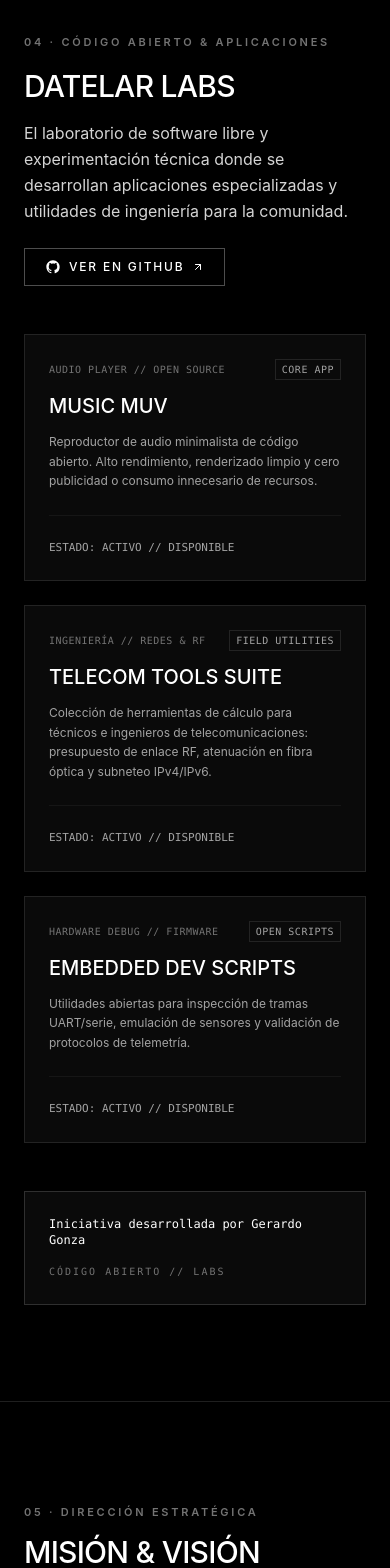
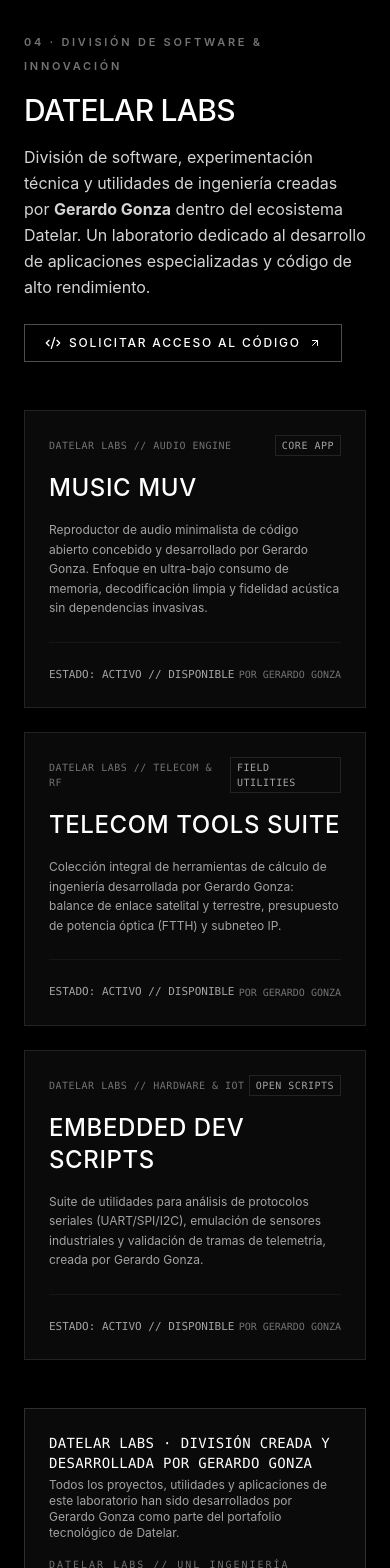
Before and after one commit to Theter65/DATELAR, a Next.js app: page / in a window 390 px wide. Shown: the part 4840-6408 px from the top of the page. Built offline with nearby package versions, Linux system fonts and the light colour scheme.

Commit message:
refactor: remove all aliases, unify Datelar Labs projects under Gerardo Gonza

```diff
--- a/src/components/datelar-labs.tsx
+++ b/src/components/datelar-labs.tsx
@@ -1,24 +1,23 @@
-import { GithubIcon } from "./social-icons";
-import { ArrowUpRight } from "lucide-react";
+import { ArrowUpRight, Code2 } from "lucide-react";
 
 export function DatelarLabs() {
   const projects = [
     {
       title: "MUSIC MUV",
-      category: "AUDIO PLAYER // OPEN SOURCE",
-      desc: "Reproductor de audio minimalista de código abierto. Alto rendimiento, renderizado limpio y cero publicidad o consumo innecesario de recursos.",
+      category: "DATELAR LABS // AUDIO ENGINE",
+      desc: "Reproductor de audio minimalista de código abierto concebido y desarrollado por Gerardo Gonza. Enfoque en ultra-bajo consumo de memoria, decodificación limpia y fidelidad acústica sin dependencias invasivas.",
       tag: "CORE APP",
     },
     {
       title: "TELECOM TOOLS SUITE",
-      category: "INGENIERÍA // REDES & RF",
-      desc: "Colección de herramientas de cálculo para técnicos e ingenieros de telecomunicaciones: presupuesto de enlace RF, atenuación en fibra óptica y subneteo IPv4/IPv6.",
+      category: "DATELAR LABS // TELECOM & RF",
+      desc: "Colección integral de herramientas de cálculo de ingeniería desarrollada por Gerardo Gonza: balance de enlace satelital y terrestre, presupuesto de potencia óptica (FTTH) y subneteo IP.",
       tag: "FIELD UTILITIES",
     },
     {
       title: "EMBEDDED DEV SCRIPTS",
-      category: "HARDWARE DEBUG // FIRMWARE",
-      desc: "Utilidades abiertas para inspección de tramas UART/serie, emulación de sensores y validación de protocolos de telemetría.",
+      category: "DATELAR LABS // HARDWARE & IOT",
+      desc: "Suite de utilidades para análisis de protocolos seriales (UART/SPI/I2C), emulación de sensores industriales y validación de tramas de telemetría, creada por Gerardo Gonza.",
       tag: "OPEN SCRIPTS",
     },
   ];
@@ -31,7 +30,7 @@ export function DatelarLabs() {
       <div className="flex flex-col md:flex-row md:items-end justify-between gap-6 pb-12">
         <div className="space-y-4 max-w-2xl">
           <span className="text-[11px] font-semibold tracking-[0.25em] text-neutral-500 uppercase">
-            04 &middot; Código Abierto & Aplicaciones
+            04 &middot; División de Software & Innovación
           </span>
 
           <h2 className="text-3xl font-medium tracking-tight text-white sm:text-5xl lg:text-6xl">
@@ -39,20 +38,17 @@ export function DatelarLabs() {
           </h2>
 
           <p className="text-base text-neutral-300 font-normal leading-relaxed">
-            El laboratorio de software libre y experimentación técnica donde se desarrollan aplicaciones
-            especializadas y utilidades de ingeniería para la comunidad.
+            División de software, experimentación técnica y utilidades de ingeniería creadas por <strong>Gerardo Gonza</strong> dentro del ecosistema Datelar. Un laboratorio dedicado al desarrollo de aplicaciones especializadas y código de alto rendimiento.
           </p>
         </div>
 
         <div>
           <a
-            href="https://github.com/Theter65"
-            target="_blank"
-            rel="noreferrer"
+            href="#contacto"
             className="inline-flex items-center gap-2 border border-white/30 bg-transparent px-5 py-2.5 text-xs font-medium tracking-[0.15em] text-white transition hover:border-white hover:bg-white hover:text-black uppercase"
           >
-            <GithubIcon className="h-4 w-4" />
-            <span>VER EN GITHUB</span>
+            <Code2 className="h-4 w-4" />
+            <span>SOLICITAR ACCESO AL CÓDIGO</span>
             <ArrowUpRight className="h-3 w-3" />
           </a>
         </div>
@@ -63,32 +59,38 @@ export function DatelarLabs() {
         {projects.map((item) => (
           <div
             key={item.title}
-            className="border border-white/10 bg-neutral-950 p-6 flex flex-col justify-between"
+            className="border border-white/10 bg-neutral-950 p-6 sm:p-8 flex flex-col justify-between"
           >
-            <div className="space-y-3">
+            <div className="space-y-4">
               <div className="flex items-center justify-between font-mono text-[10px] text-neutral-500 tracking-wider">
                 <span>{item.category}</span>
                 <span className="text-neutral-400 border border-white/10 px-1.5 py-0.5">{item.tag}</span>
               </div>
-              <h3 className="text-xl font-medium text-white">{item.title}</h3>
+              <h3 className="text-2xl font-medium text-white tracking-wide">{item.title}</h3>
               <p className="text-xs text-neutral-400 leading-relaxed font-sans">{item.desc}</p>
             </div>
 
-            <div className="pt-6 mt-6 border-t border-white/5 font-mono text-[11px] text-neutral-400">
-              ESTADO: ACTIVO // DISPONIBLE
+            <div className="pt-6 mt-6 border-t border-white/5 flex items-center justify-between font-mono text-[11px] text-neutral-400">
+              <span>ESTADO: ACTIVO // DISPONIBLE</span>
+              <span className="text-[10px] text-neutral-500">POR GERARDO GONZA</span>
             </div>
           </div>
         ))}
       </div>
 
       {/* Direct, clean attribution as requested */}
-      <div className="mt-12 border border-white/15 bg-neutral-950 p-6">
+      <div className="mt-12 border border-white/15 bg-neutral-950 p-6 sm:p-8">
         <div className="flex flex-col sm:flex-row sm:items-center justify-between gap-4 font-mono text-xs">
-          <div className="text-white font-medium">
-            Iniciativa desarrollada por Gerardo Gonza
+          <div>
+            <div className="text-white font-medium text-sm tracking-wide">
+              DATELAR LABS &middot; DIVISIÓN CREADA Y DESARROLLADA POR GERARDO GONZA
+            </div>
+            <div className="text-neutral-400 text-xs mt-1 font-sans">
+              Todos los proyectos, utilidades y aplicaciones de este laboratorio han sido desarrollados por Gerardo Gonza como parte del portafolio tecnológico de Datelar.
+            </div>
           </div>
-          <div className="text-neutral-500 text-[10px] tracking-widest uppercase">
-            CÓDIGO ABIERTO // LABS
+          <div className="text-neutral-500 text-[10px] tracking-widest uppercase sm:text-right whitespace-nowrap">
+            DATELAR LABS // UNL INGENIERÍA
           </div>
         </div>
       </div>
--- a/src/components/footer.tsx
+++ b/src/components/footer.tsx
@@ -19,11 +19,11 @@ export function Footer() {
 
       <div className="pt-8 flex flex-col md:flex-row items-start md:items-center justify-between gap-4 text-[10px] font-mono text-neutral-500">
         <div>
-          DATELAR &copy; {new Date().getFullYear()} &middot; FUNDADA POR ELIO ROMERO Y GERARDO GONZA (THETER) &middot; INGENIEROS EN TELECOMUNICACIONES (UNL) &middot; TODOS LOS DERECHOS RESERVADOS
+          DATELAR &copy; {new Date().getFullYear()} &middot; FUNDADA POR ELIO ROMERO Y GERARDO GONZA &middot; INGENIEROS EN TELECOMUNICACIONES (UNL) &middot; TODOS LOS DERECHOS RESERVADOS
         </div>
 
         <div>
-          * DATELAR LABS: INICIATIVA DESARROLLADA POR GERARDO GONZA
+          * DATELAR LABS: PROYECTOS CREADOS POR GERARDO GONZA
         </div>
       </div>
     </footer>
--- a/src/components/founders.tsx
+++ b/src/components/founders.tsx
@@ -7,9 +7,9 @@ export function Founders() {
       discipline: "INGENIERO EN TELECOMUNICACIONES (UNL)",
     },
     {
-      name: "GERARDO GONZA (THETER)",
+      name: "GERARDO GONZA",
       role: "COFUNDADOR // ARQUITECTURA DE SOFTWARE",
-      bio: "Conocido como Theter. Diseño la arquitectura de software de plataformas digitales para el ecosistema Datelar.",
+      bio: "Diseño la arquitectura de software de plataformas digitales para el ecosistema Datelar.",
       discipline: "INGENIERO EN TELECOMUNICACIONES (UNL)",
     },
   ];
```
Also changed, not shown: 1 other file (tests, documents, lock files or other folders).
